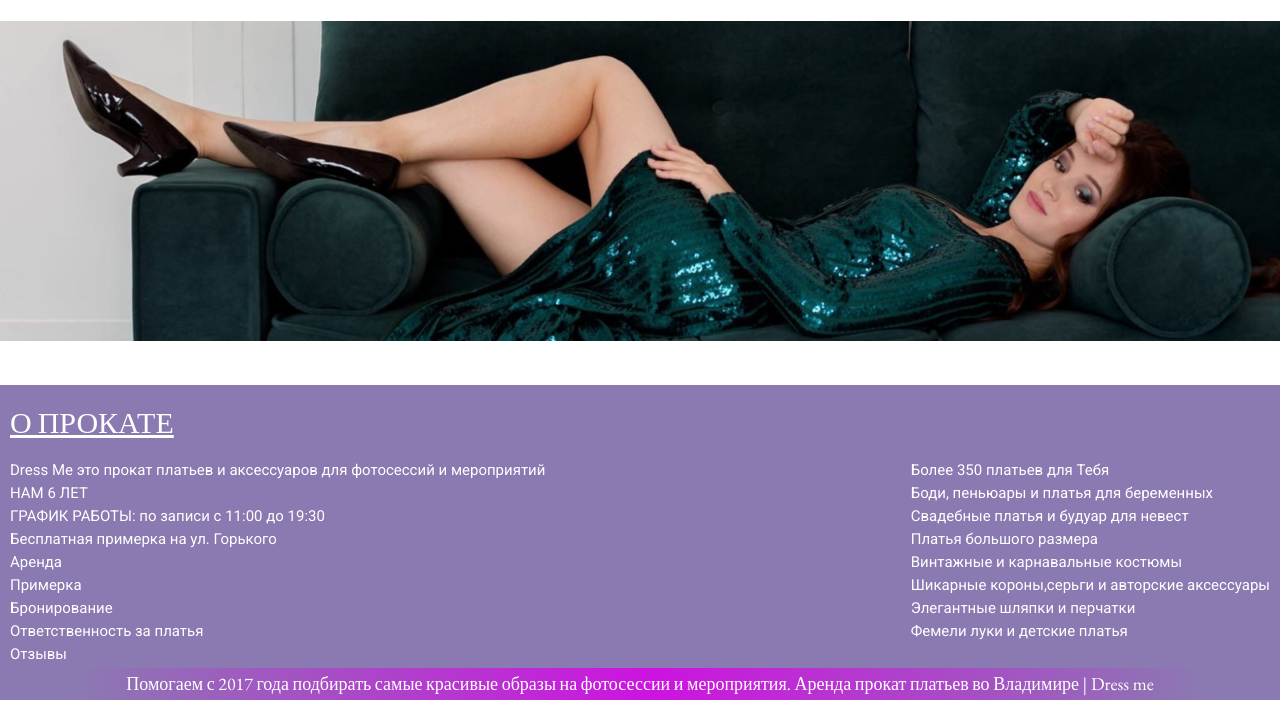
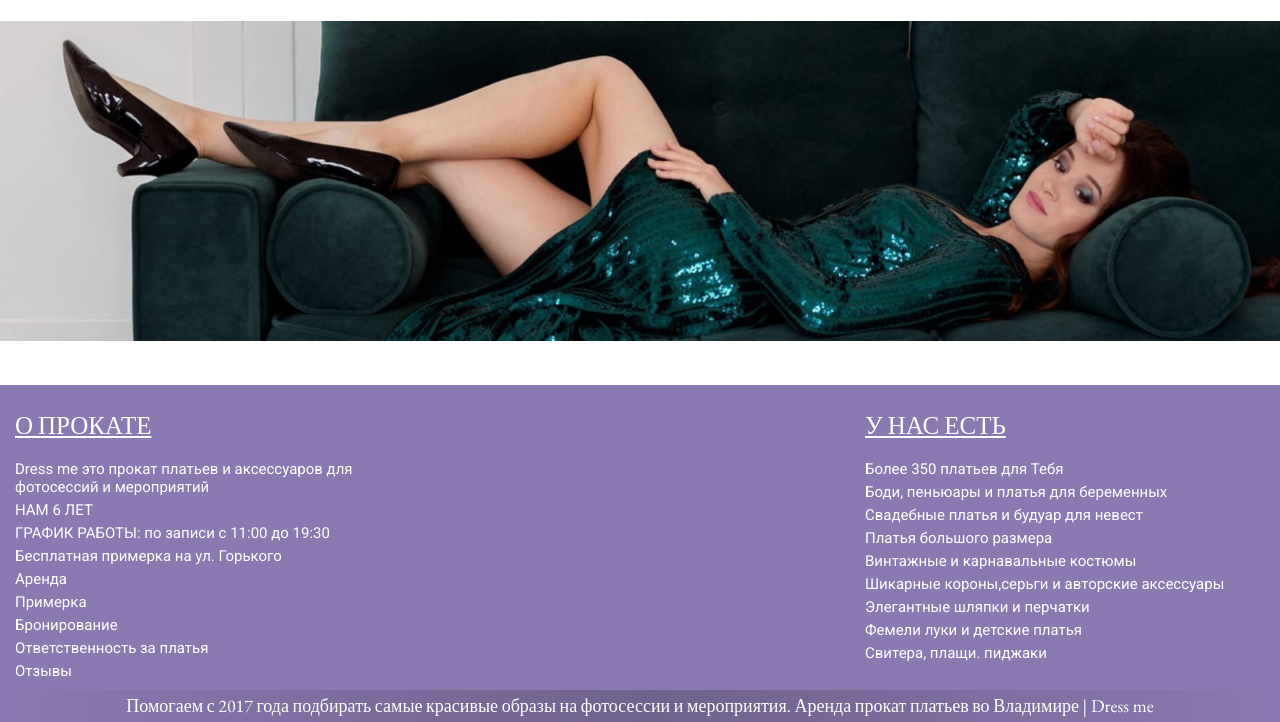
Before and after one commit to Nevezman/Dress, a plain HTML site: page index.html in a window 1280 px wide. Shown: the part 1177-1899 px from the top of the page. Before the commit the page ends 1877 px from the top, so only its background shows below. Drawn offline with nearby package versions, Linux system fonts and the light colour scheme.

Commit message:
change fooyer+header

```diff
--- a/index.html
+++ b/index.html
@@ -101,10 +101,13 @@
             </main>
             <footer class="footer">
                 <div class="conteiner">
+
+                 <div class="footer_wrapper">
+
+                    <div>
                     <h2 class="footer__title">О ПРОКАТЕ</h2>
-                 <div class="footer_wrapper">
                    <ul class="footer__info">
-                    <li class="footer__info_text">Dress Me это прокат платьев и аксессуаров для фотосессий и мероприятий</li>
+                    <li class="footer__info_text">Dress me это прокат платьев и аксессуаров для фотосессий и мероприятий</li>
                     <li class="footer__info_text">НАМ 6 ЛЕТ</li>
                     <li class="footer__info_text">ГРАФИК РАБОТЫ: по записи с 11:00 до 19:30</li>
                     <li class="footer__info_text">Бесплатная примерка на ул. Горького</li>
@@ -114,6 +117,9 @@
                     <li class="footer__info_text"><a class="footer__info_text-link" href="#">Ответственность за платья</a></li>
                     <li class="footer__info_text"><a class="footer__info_text-link" href="#">Отзывы</a></li>
                    </ul>
+                     </div>
+                     <div>
+                        <h2 class="footer__title">У НАС ЕСТЬ</h2>
                    <ul class="footer__info">
                      <li class="footer__info_text"><a class="footer__info_text-link" href="Catalog.html">Более 350 платьев для Тебя</a></li>
                     <li class="footer__info_text"><a class="footer__info_text-link" href="#">Боди, пеньюары и платья для беременных</a></li>
@@ -123,8 +129,9 @@
                     <li class="footer__info_text"><a class="footer__info_text-link" target="_blank" href="https://vk.com/market-146634571?section=album_35">Шикарные короны,серьги и авторские аксессуары</a></li>
                     <li class="footer__info_text"><a class="footer__info_text-link" target="_blank" href="https://vk.com/market-146634571?section=album_36">Элегантные шляпки и перчатки</a></li>
                     <li class="footer__info_text"><a class="footer__info_text-link" target="_blank" href="https://vk.com/market-146634571?section=album_7">Фемели луки и детские платья</a></li>
-
+                    <li class="footer__info_text"><a class="footer__info_text-link" target="_blank" href="https://vk.com/market-146634571?section=album_5">Свитера, плащи. пиджаки</a></li>
                    </ul>
+                  </div>
                  </div>
                 </div>
                 <div class="polosa"><p class="polosa__p">Помогаем с 2017 года подбирать самые красивые образы на фотосессии и мероприятия. Аренда прокат платьев во Владимире | Dress me</p></div>
--- a/scss/menuhead.scss
+++ b/scss/menuhead.scss
@@ -79,7 +79,8 @@
 
             }
             .menu {
-              background: linear-gradient(90deg, rgba(255,255,255,1) 0%, rgba(139,121,177,1) 51%, rgba(255,255,255,1) 100%);
+              background: rgb(255,255,255);
+              background: linear-gradient(90deg, rgba(255,255,255,1) 0%, rgba(139,121,177,1) 21%, rgba(139,121,177,1) 51%, rgba(139,121,177,1) 81%, rgba(255,255,255,1) 100%);
             .menu__navigations{
               display: flex;
               position: relative;
--- a/scss/style.scss
+++ b/scss/style.scss
@@ -68,7 +68,7 @@ h2 {
   margin-top: 40px;
   .footer__title {
     padding: 20px 0;
-    font-size: 30px;
+    font-size: 25px;
     text-align: start;
     color:#fff;
     text-decoration: underline;
@@ -76,7 +76,9 @@ h2 {
  .footer_wrapper {
   display: flex;
   justify-content: space-between;
+ padding: 5px 5px;
   .footer__info_text{
+    width: 400px;
     list-style-type: none;
     color:#fff;
     padding-bottom: 5px;
@@ -98,7 +100,8 @@ h2 {
 }
 .polosa {
   text-align: center;
-  background: linear-gradient(90deg, rgba(139,121,177,0.38139005602240894) 6%, rgba(205,19,224,1) 51%, rgba(139,121,177,1) 94%);
+  background: rgb(139,121,177);
+  background: linear-gradient(90deg, rgba(139,121,177,1) 0%, rgba(111,97,142,1) 51%, rgba(139,121,177,1) 100%);
   .polosa__p {
     padding: 5px 0;
     font-size: 18px;
```
Also changed, not shown: css/style.css.
